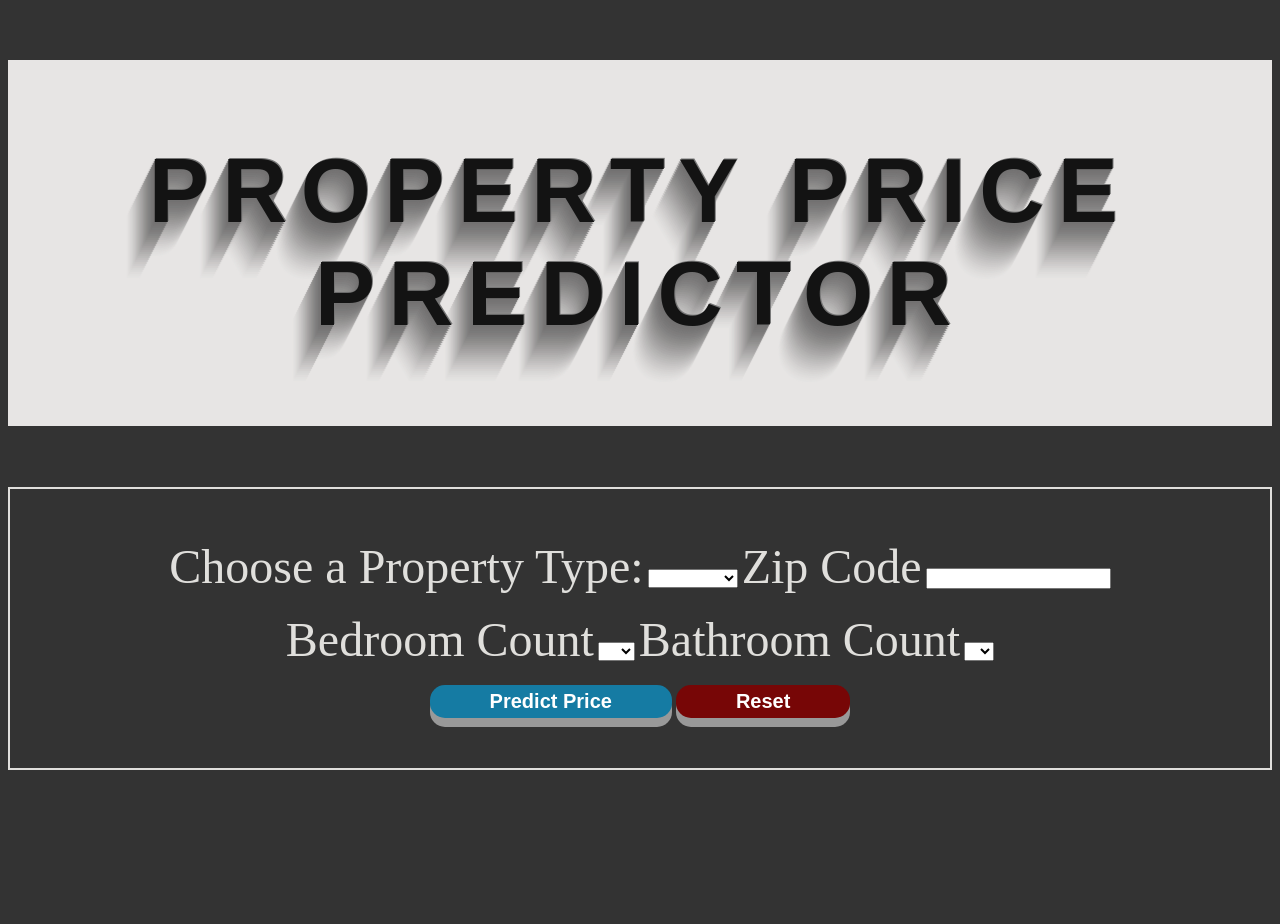
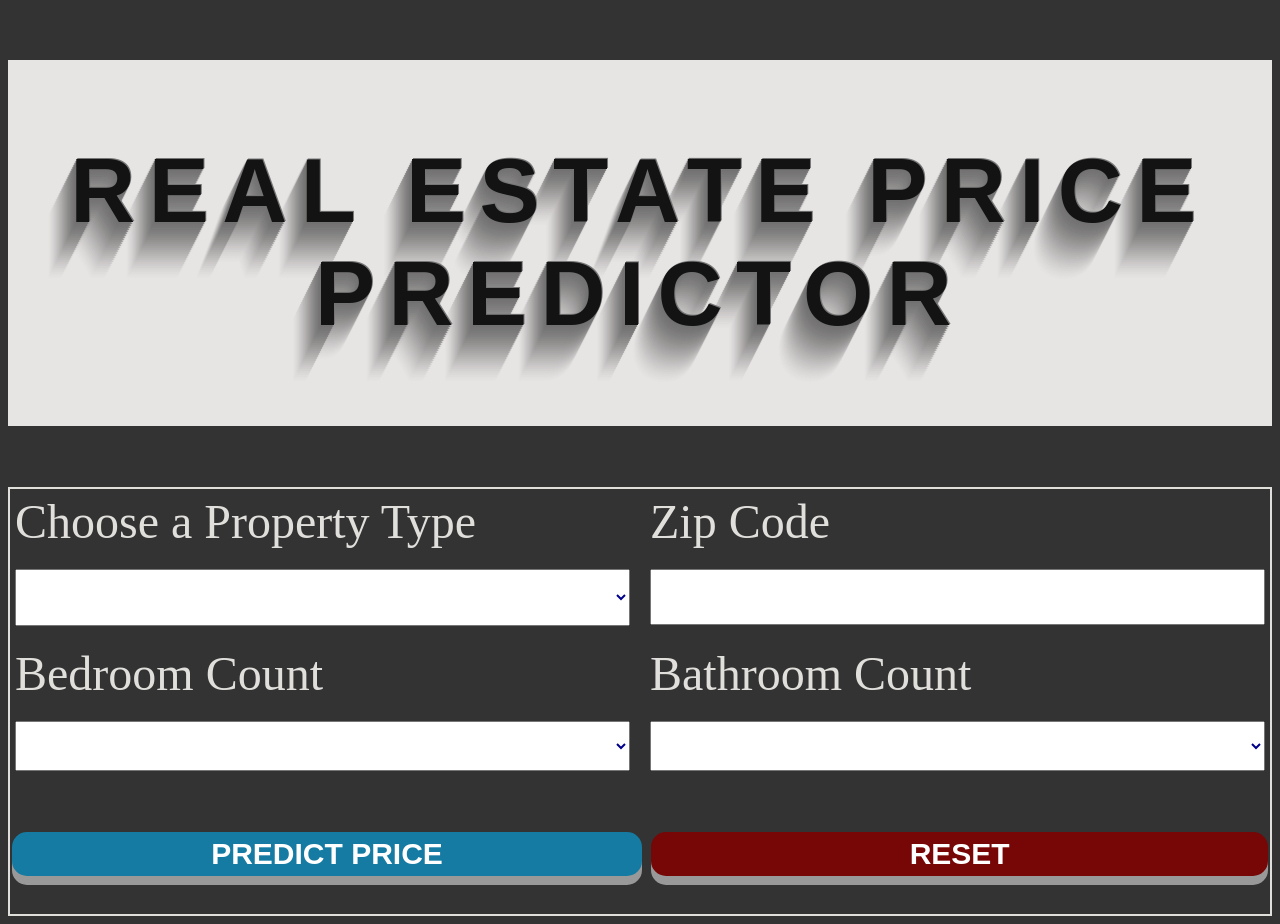
Before and after one commit to alisonsadel/NYC-Challenge, a Flask app: page / in a window 1280 px wide. Before the commit the page ends 770 px from the top, so only its background shows below. Run offline with Flask 2, Linux system fonts and the light colour scheme.

Commit message:
finished styling initial front end page

```diff
--- a/python_files/Resources/static/css/stylesheet.css
+++ b/python_files/Resources/static/css/stylesheet.css
@@ -1,36 +1,95 @@
 body {
-  text-align: center;
-  background-color: #333;;
+  /* text-align: center; */
+  background-color: #333;
+}
+
+.container{
+  border: #e0dfdc 2px solid;
+  height: 425px;
+
 }
 
 form {
-  display: block;
-  padding: 50px;
-  border: #e0dfdc 2px solid;
+  display: grid;
+  grid-template-columns: 1fr 1fr 1fr 1fr 1fr 1fr;
+  grid-template-rows: .5fr .5fr .5fr .5fr;
+  padding: 5px;
+  grid-gap:20px;
+
 }
 
-/* .proptype .zip{
+#proptype:focus, #zip:focus, #bdcount:focus, #bacount:focus{
   display: block;
-} */
+  outline: 3px solid gold;
+  /* width: 100%; */
+  border: 1px solid #000;
+}
+
+#property, #proptype, #bedroom, #bdcount{
+  grid-column: 1/4;
+}
+
+#zip_code, #zip, #bathroom, #bacount{
+  grid-column: 4/7;
+}
+
+
+#property, #zip_code{
+  grid-row: 1;
+}
+
+#proptype, #zip {
+  grid-row: 2;
+  height: 50px;
+  font-size: 25px;
+  font-weight: bold;
+  color: darkblue;
+}
+
+#proptype{
+  height: 57px;
+}
+
+#bedroom, #bathroom{
+  grid-row:3;
+}
+
+#bdcount, #bacount{
+  grid-row: 4;
+  height: 50px;
+  font-size: 25px;
+  font-weight: bold;
+  color: darkblue;
+}
 
 label{
-  display: inline-block;
-  margin:0;
+  display: block;
   color:#e0dfdc;
   font-size: xxx-large;
 }
 
-input select{
-  position: relative;
-}
+/* .buttons{
+  display: grid;
+  grid-template-columns: 1fr 1fr 1fr 1fr 1fr 1fr;
+  grid-template-rows: 1fr;
+} */
+
+/* .button_predict{
+  grid-column: 1/4;
+} */
+
+/* .button_reset{
+  grid-column: 4/7;
+} */
 
 .button_predict {
   display: inline-block;
   padding: 5px 60px;
-    font-size: 20px;
+  font-size: 30px;
   cursor: pointer;
   text-align: center;
   text-decoration: none;
+  text-transform: uppercase;
   outline: none;
   color: #fff;
   background-color: #157ba3;
@@ -39,6 +98,8 @@ input select{
   box-shadow: 0 9px #999;
   font-family: "Avant Garde", Avantgarde, "Century Gothic", CenturyGothic, "AppleGothic", sans-serif;
   font-weight: bold;
+  width: 50%;
+  margin-left: 2px;
 }
 
   .button_predict:hover {
@@ -53,11 +114,12 @@ input select{
 
   .button_reset {
     display: inline-block;
-    padding: 5px 60px;
-    font-size: 20px;
+    padding: 5px 85px;
+    font-size: 30px;
     cursor: pointer;
     text-align: center;
     text-decoration: none;
+    text-transform: uppercase;
     outline: none;
     color: #fff;
     background-color: #770606;
@@ -66,6 +128,8 @@ input select{
     box-shadow: 0 9px #999;
     font-family: "Avant Garde", Avantgarde, "Century Gothic", CenturyGothic, "AppleGothic", sans-serif;
     font-weight: bold;
+    width: 49%;
+    margin-left: 5px;
   }
 
   .button_reset:hover {
@@ -120,25 +184,4 @@ input select{
       -26px 52px 1px #dfdddc,
       -27px 54px 1px #e2e0df,
       -28px 56px 1px #e4e3e2;
-      /* color: #e0dfdc;
-      background-color: #333;
-      letter-spacing: .1em;
-      text-shadow:
-        0 -1px 0 #fff,
-        0 1px 0 #2e2e2e,
-        0 2px 0 #2c2c2c,
-        0 3px 0 #2a2a2a,
-        0 4px 0 #282828,
-        0 5px 0 #262626,
-        0 6px 0 #242424,
-        0 7px 0 #222,
-        0 8px 0 #202020,
-        0 9px 0 #1e1e1e,
-        0 10px 0 #1c1c1c,
-        0 11px 0 #1a1a1a,
-        0 12px 0 #181818,
-        0 13px 0 #161616,
-        0 14px 0 #141414,
-        0 15px 0 #121212,
-        0 22px 30px rgba(0, 0, 0, 0.9); */
       }
--- a/python_files/Resources/static/js/app.js
+++ b/python_files/Resources/static/js/app.js
@@ -0,0 +1,42 @@
+//function to reset the form inputs to blank
+$(document).ready(function(){
+    $(".button_reset").click(function(){
+        $("#client")[0].reset()
+    })
+})
+
+
+
+
+
+
+
+
+
+
+
+
+
+
+
+
+
+
+
+
+
+
+
+
+
+
+
+
+
+// $(document).ready(function(){
+//     $(".button_reset").click(function($form){
+//         $form.find('input:text, input:password, input:file, select, textarea').val('');
+//         $form.find('input:radio, input:checkbox')
+//         .removeAttr('checked').removeAttr('selected');
+//     })
+// })
--- a/python_files/Resources/templates/index.html
+++ b/python_files/Resources/templates/index.html
@@ -12,22 +12,23 @@
     </head>
 
     <body>
+
+        <h1 class="deepshadow">Real Estate Price Predictor</h1>
         <div class="container">
-
-            <h1 class="deepshadow">Property Price Predictor</h1>
-
-            <form action="/predict_page.py">
-                <label for="proptype">Choose a Property Type:</label>
+            <form id = "client" class = "client" action="/predict_page.py">
+                <label id=property for="proptype">Choose a Property Type</label>
                 <select id="proptype" name="proptype">
                     <option value="starter"></option>
                     <option value="condo">Condo</option>
                     <option value="coop">Coop</option>
                     <option value="townhouse">Townhouse</option>
                     <option value="house">House</option>
-                </select> <label for="zip">Zip Code</label>
+                </select>
+
+                <label id=zip_code for="zip">Zip Code</label>
                 <input type="text" id="zip" name="zip"><br><br>
 
-                <label for="bdcount">Bedroom Count</label>
+                <label id = bedroom for="bdcount">Bedroom Count</label>
                 <select id="bdcount" name="bdcount">
                     <option value="starter"></option>
                     <option value="one">1</option>
@@ -42,7 +43,7 @@
                     <option value="ten">10</option>
                 </select>
 
-                <label for="bacount">Bathroom Count</label>
+                <label id = bathroom for="bacount">Bathroom Count</label>
                 <select id="bacount" name="bacount">
                     <option value="starter"></option>
                     <option value="one">1</option>
@@ -52,11 +53,15 @@
                     <option value="five">5</option>
                     <option value="six">6</option>
                 </select>
-
                 <br><br>
-                <button class="button_predict">Predict Price</button> <button class="button_reset">Reset</button>
             </form>
+            <div class = buttons>
+                <a href="../templates/loader.html"><button class="button_predict">Predict Price</button></a>
+                <button class="button_reset" id="button_reset">Reset</button>
+            </div>
         </div>
+        <script src="https://cdnjs.cloudflare.com/ajax/libs/jquery/3.3.1/jquery.min.js"></script>
+        <script src="../static/js/app.js"></script>
 
     </body>
 
```
Also changed, not shown: python_files/Resources/house-with-glare-animation-loader.jpg (added). Lines whose indentation alone changed are shown as unchanged.
